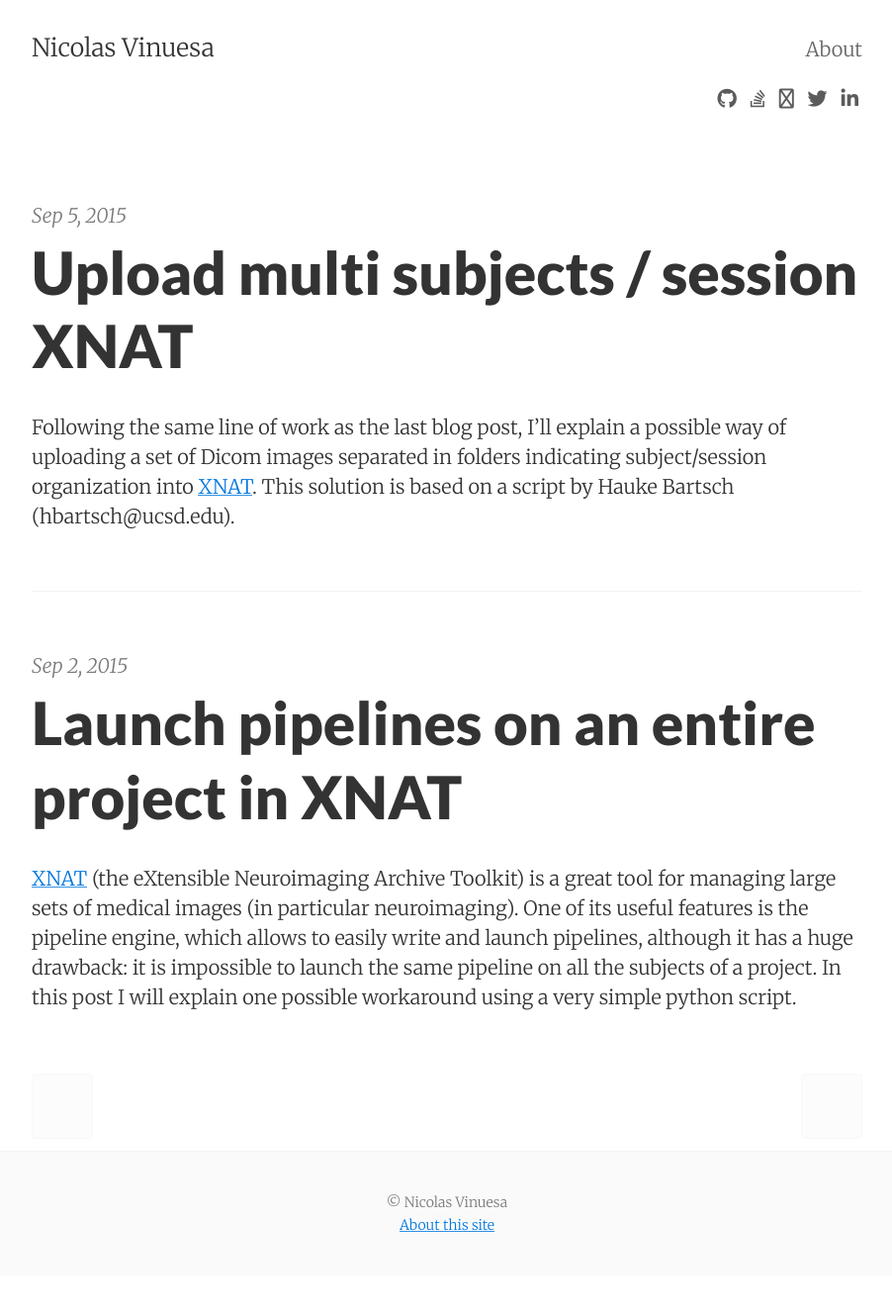
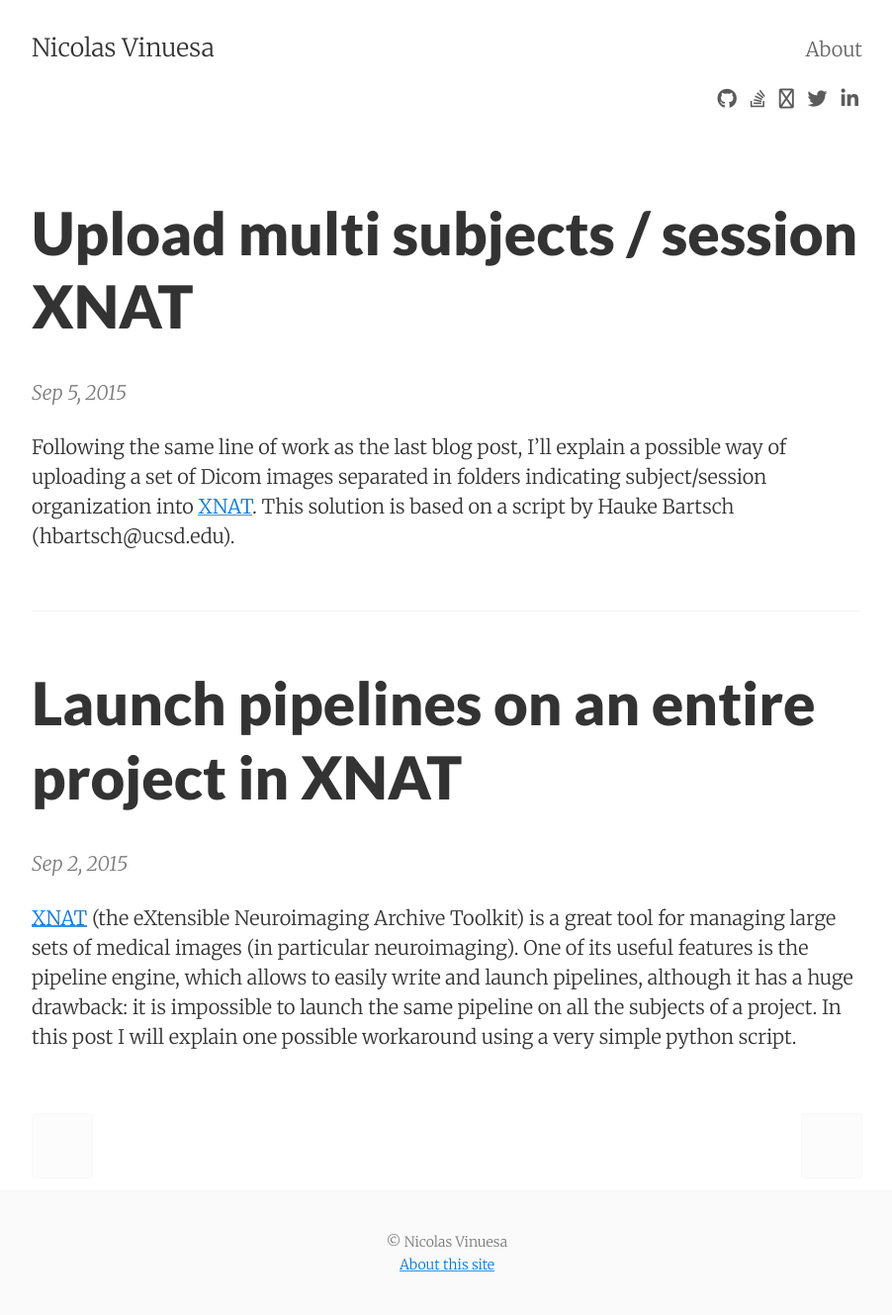
Before and after one commit to nvinuesa/nvinuesa.github.io, a Jekyll site: the page built from index.html, in a window 1280 px wide. Shown: the whole page at 99% size, without its empty margins (188-1090 px from the left). Built offline with Jekyll 4.4.1, drawn with Linux system fonts in a browser that asks for light colours; nearby versions of some CDN libraries; the list of posts is cut into pages by our own code; before the commit the page ends 1289 px from its top, so only the background shows below that.

Commit message:
fix index date post

```diff
--- a/index.html
+++ b/index.html
@@ -8,8 +8,8 @@
     <div class="posts">
       {% for post in paginator.posts %}
         <div class="post py3">
+          <a href="{{ post.url | prepend: site.baseurl }}" class="post-link"><h3 class="h1 post-title">{{ post.title }}</h3></a>
           <p class="post-meta">{{ post.date | date: site.date_format }}</p>
-          <a href="{{ post.url | prepend: site.baseurl }}" class="post-link"><h3 class="h1 post-title">{{ post.title }}</h3></a>
           <p class="post-summary">
             {% if post.summary %}
               {{ post.summary }}
```
